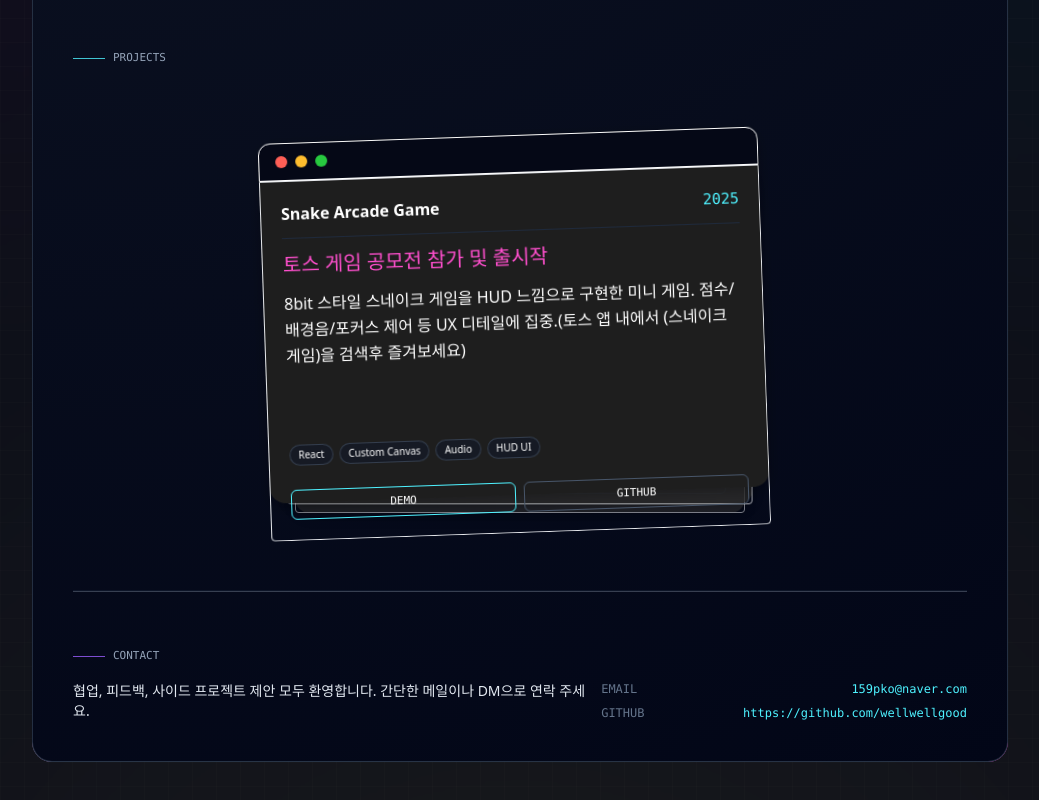
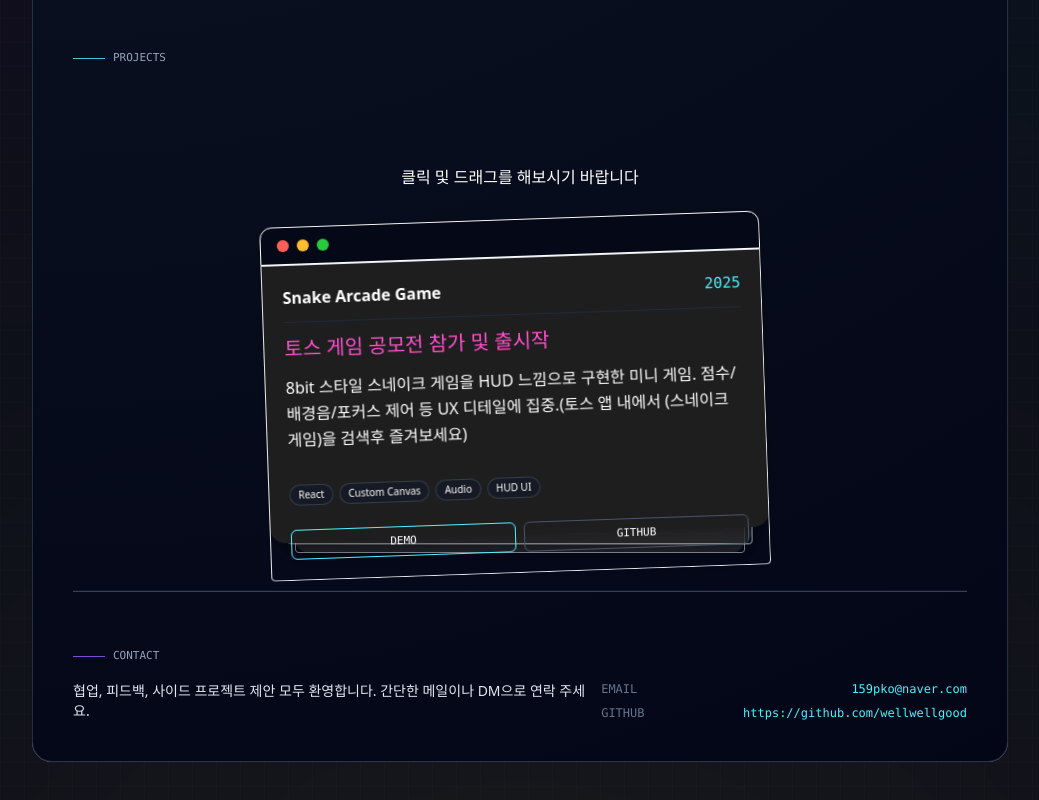
Before and after one commit to wellwellgood/React-Project, a React (Vite) app: page / in a window 1280 px wide. Shown: the part 1134-1934 px from the top of the page, without its empty margins (120-1159 px from the left). Built offline with nearby package versions, Linux system fonts and the light colour scheme.

Commit message:
ReactProject

```diff
--- a/src/components/FolderSwiper.css
+++ b/src/components/FolderSwiper.css
@@ -6,6 +6,8 @@
     position: relative;
     display: flex;
     justify-content: center;
+    flex-direction: column-reverse;
+    align-items: center;
     perspective: 1000px;
     margin-top: 5%;
     /* 날아가는 카드가 화면 밖에서 안 보이게 */
@@ -120,3 +122,7 @@
     text-align: center;
     font-family: ui-monospace, SFMono-Regular, Menlo, monospace;
 }
+
+.folder-swiper-info{
+    margin: 30px;
+}
--- a/src/components/FolderSwiper.jsx
+++ b/src/components/FolderSwiper.jsx
@@ -216,6 +216,9 @@ export default function FolderSwiper({ items = [], renderItem }) {
           </div>
         </div>
       </div>
+      <div className="folder-swiper-info">
+        <p>클릭 및 드래그를 해보시기 바랍니다</p>
+      </div>
     </div>
   );
 }
```
